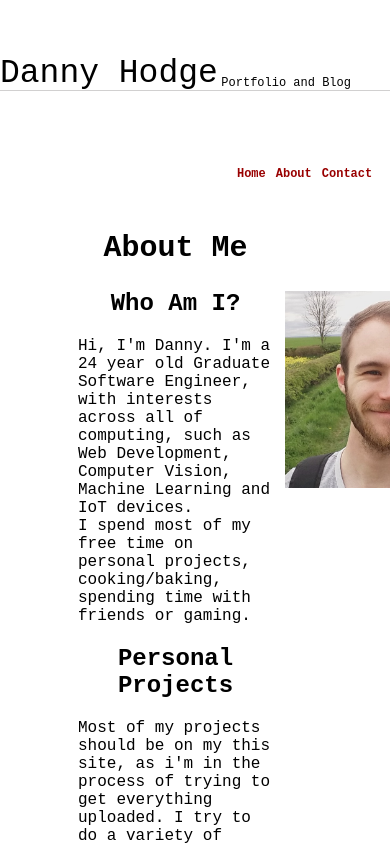
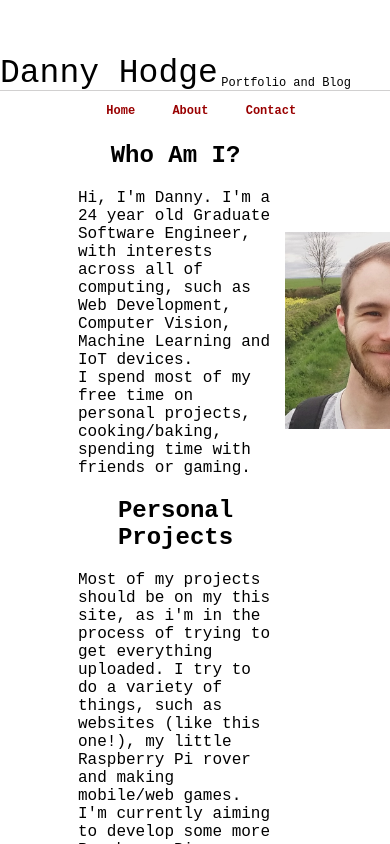
Before and after one commit to dannyhodge/portfolio, a React (Create React App) app: page /about in a window 390 px wide. Shown: the top 844 px of the page. Built offline with nearby package versions, Linux system fonts and the light colour scheme.

Commit message:
added mobile support

```diff
--- a/src/App.css
+++ b/src/App.css
@@ -200,19 +200,13 @@
 }
 
 
-
-
-
-
 @media screen and (max-width: 2560px) {
 content .post iframe {
 float: left;
 }
 content .post {
     width: 80%;
-
 	margin-left:  0%;
-
 	float:left;
 	position: relative;
 }
@@ -223,10 +217,7 @@
 width: 500px;
 height: 290px;
 float: left;
-
 }
-
-
 }
 
 
@@ -234,9 +225,7 @@
 @media screen and (max-width: 1680px) {
 content .post {
     width: 80%;
-
 	margin-left:  0%;
-
 	float:left;
 	position: relative;
 }
@@ -247,14 +236,7 @@
 float: left;
 
 }
-
-
 }
-
-
-
-
-
 
 @media screen and (max-width: 1200px) {
 content .post iframe {
@@ -399,3 +381,86 @@
 	float: right;
 	margin-right: 10%;
 }
+
+@media screen and (orientation:portrait) {
+
+	header {
+		width: 100%;
+
+	}
+	header #fullTitle {
+		width: 100%;
+		float: left;
+	}
+	header nav {
+		width: 100%;
+		height: 30px;
+		float: left;
+		margin: 0px;
+		padding: 0px;
+	}
+	header ul {
+		width: 70%;
+		margin-left: 10%;
+		height: 10px;
+	}
+
+	header ul li {
+		float: none;
+		margin-right: 10%;
+		margin-left: 10%;
+		padding: 0px;
+	}
+	footer {
+		width: 100%;
+	}
+
+
+	.button {
+		visibility: hidden;
+		width: 0px;
+		height: 0px;
+	}
+
+	content {
+		padding: 0px;
+		margin: 0px;
+		width: 100%;
+	}
+	content h1 {
+		margin: 0px;
+		padding: 0px;
+		visibility: hidden;
+		height: 0px;
+	}
+	content .post h2 {
+		width: 100%;
+
+	}
+	.portfolioArea {
+		padding: 0px;
+		margin: 0px;
+		width: 100%;
+	}
+	content .post {
+		width: 100%;
+		padding: 0px;
+		margin: 0px;
+		float: left;
+	}
+	#video1 {
+		margin: 0px;
+		padding-top: 20px;
+		width: 100%;
+		height: 300px;
+		float: left;
+		}
+
+	content .post p {
+		float: left;
+		padding: 10px;
+		margin: 0px;
+		width: 100%;
+
+	}
+  }
--- a/src/components/ImageProcessingItem.js
+++ b/src/components/ImageProcessingItem.js
@@ -15,13 +15,14 @@
 
                 <h2>Image Processing in MatLab</h2>
 
-                <iframe title="video1" width="560" height="315" src="https://www.youtube.com/embed/UdJI5bYsCM8" frameborder="0" allow="accelerometer; autoplay; encrypted-media; gyroscope; picture-in-picture" allowfullscreen></iframe>
+                <iframe id ="video1" title="video1" width="560" height="315" src="https://www.youtube.com/embed/UdJI5bYsCM8" frameborder="0" allow="accelerometer; autoplay; encrypted-media; gyroscope; picture-in-picture" allowfullscreen></iframe>
+               <div className = "textArea">
                 <p>This shows four Image Processing tasks being completed: 1. Image enlargement using Nearest Neighbour and Bilinear Interpolation.
                 2. Piecewise linear function to replace a range of values with a single value.
                 3. Salt and pepper noise reduction via average and median filtering
                 4. Identifying objects in an image </p>
 
-
+                </div>
             </div>
 
         );
--- a/src/components/Portfolio.js
+++ b/src/components/Portfolio.js
@@ -15,8 +15,10 @@
         <Route path="/" render={props => (
           <React.Fragment>
             <header>
+              <div id="fullTitle">
               <div id="title">Danny Hodge</div>
               <div id="subtitle">Portfolio and Blog</div>
+              </div>
               <nav><ul>
                 <li><Link to="/">Home</Link></li>
                 <li><Link to="/about">About</Link></li>
```
